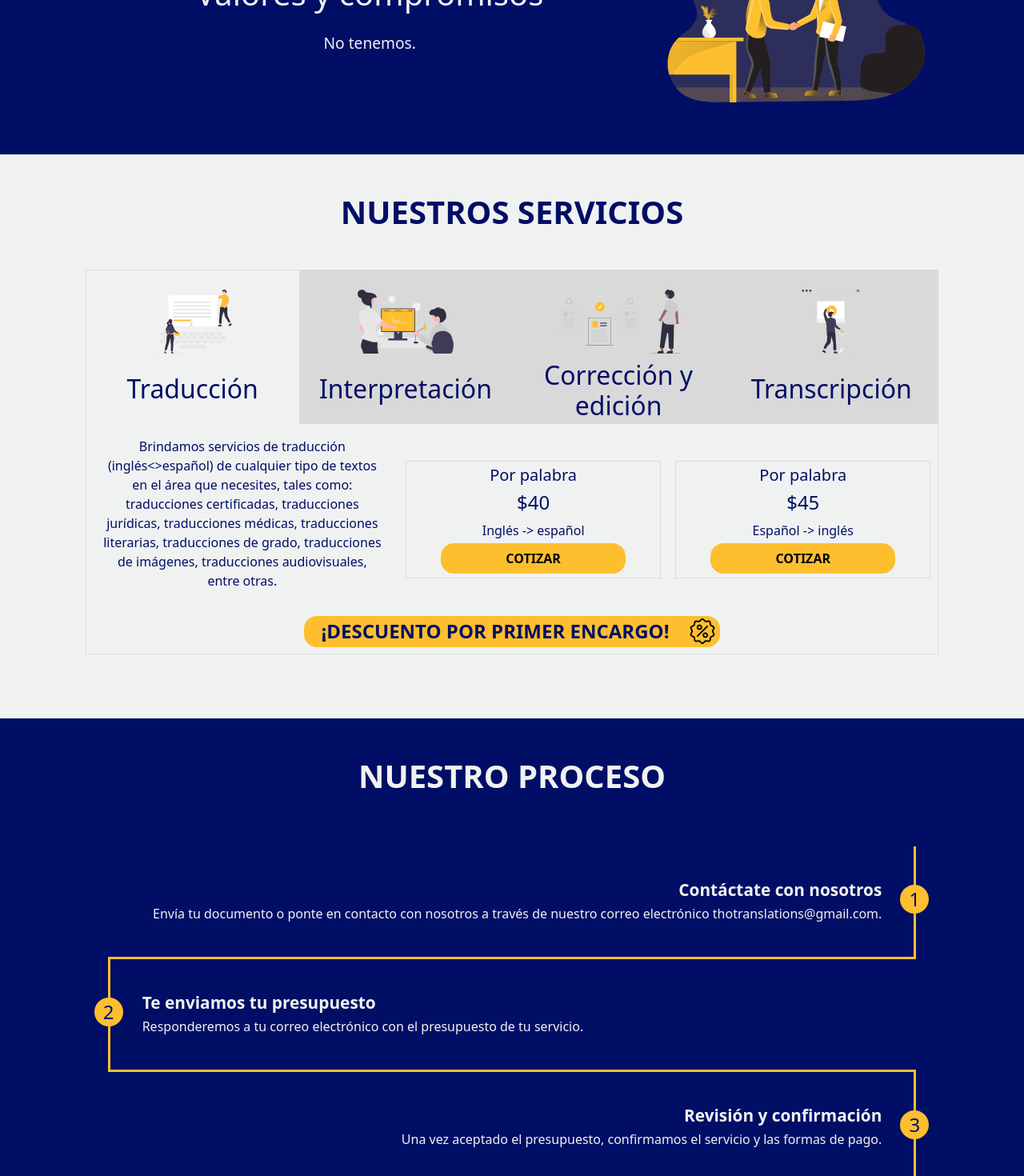
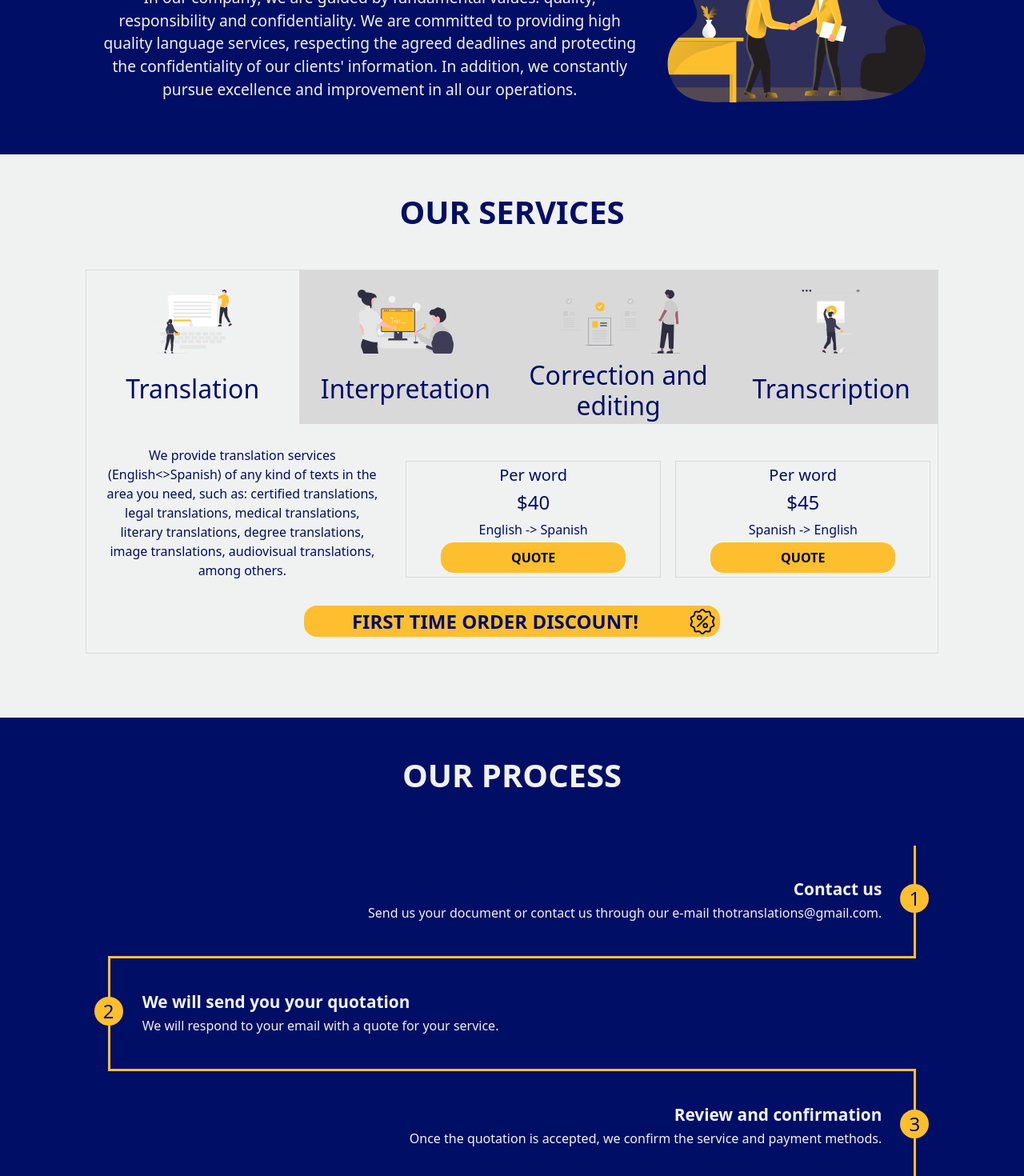
Before and after one commit to GagogoDev/ThotranslationsReact, a React (Vite) app: page / in a window 1280 px wide. Shown: the part 1330-2800 px from the top of the page at 80% size. Built offline with nearby package versions, Linux system fonts and the light colour scheme.

Commit message:
Traducciones EN y otras mejoras

```diff
--- a/src/assets/css/styles.css
+++ b/src/assets/css/styles.css
@@ -61,7 +61,7 @@ body {
     justify-content: center;
     align-items: center;
     overflow: hidden;
-    animation: desaparecer 1.5s forwards;
+    animation: desaparecer 2s forwards;
 }
 
 @keyframes desaparecer {
--- a/src/assets/translations/en/global.json
+++ b/src/assets/translations/en/global.json
@@ -9,92 +9,92 @@
         "lenguaje_imagen": "/icons/language/Usa-icon.png"
     },
     "nosotros": {
-        "quienes_somos_titulo": "Por traducir",
-        "quienes_somos_texto": "Por traducir",
-        "nuestro_enfoque_titulo": "Por traducir",
-        "nuestro_enfoque_texto": "Por traducir",
-        "valores_y_compromisos_titulo": "Por traducir",
-        "valores_y_compromisos_texto": "Tampoco tenemos en inglés"
+        "quienes_somos_titulo": "About us",
+        "quienes_somos_texto": "We are a translation and interpreting company dedicated to providing linguistic services and crossing communication and cultural barriers. We focus on being the link that facilitates understanding and collaboration in a globalized world, where the human factor is fundamental.",
+        "nuestro_enfoque_titulo": "Vision",
+        "nuestro_enfoque_texto": "Our vision is to encourage the recognition and appreciation of the translator's and interpreter´s work in society, thus contributing to the development of an interconnected world.",
+        "valores_y_compromisos_titulo": "Values and commitments",
+        "valores_y_compromisos_texto": "In our company, we are guided by fundamental values: quality, responsibility and confidentiality. We are committed to providing high quality language services, respecting the agreed deadlines and protecting the confidentiality of our clients' information. In addition, we constantly pursue excellence and improvement in all our operations."
     },
     "servicios": {
-        "titulo": "POR TRADUCIR",
-        "traduccion_title": "Por traducir",
-        "traduccion_desciption": "Por traducir",
-        "interpretacion_title": "Por traducir",
-        "interpretacion_desciption": "Por traducir",
-        "correccion_y_edicion_title": "Por traducir",
-        "correccion_y_edicion_desciption": "Por traducir",
-        "transcripcion_title": "Por traducir",
-        "transcripcion_desciption": "Por traducir",
+        "titulo": "OUR SERVICES",
+        "traduccion_title": "Translation",
+        "traduccion_desciption": "We provide translation services (English<>Spanish) of any kind of texts in the area you need, such as: certified translations, legal translations, medical translations, literary translations, degree translations, image translations, audiovisual translations, among others.",
+        "interpretacion_title": "Interpretation",
+        "interpretacion_desciption": "We provide interpreting services (English<>Spanish and Creole<>Spanish) of any kind in the area you need, such as: remote interpreting (VRI), conference interpreting, simultaneous interpreting, consecutive interpreting, telephone interpreting (OPI), among others.",
+        "correccion_y_edicion_title": "Correction and editing",
+        "correccion_y_edicion_desciption": "We provide correction, revision and editing services (English<>Spanish) of any kind in the area you need, such as: translations made with automatic translators, translations made with artificial intelligence, translations with errors, among others.",
+        "transcripcion_title": "Transcription",
+        "transcripcion_desciption": "We provide transcription services (English and Spanish) of any kind in the area you need, such as: transcriptions of educational videos, audio transcriptions, transcriptions for subtitles, among others.",
         "precios_1": {
-            "traduccion_title_1": "Por traducir",
-            "traduccion_detail_1": "Por traducir",
-            "traduccion_title_2": "Por traducir",
-            "traduccion_detail_2": "Por traducir"
+            "traduccion_title_1": "Per word",
+            "traduccion_detail_1": "English -> Spanish",
+            "traduccion_title_2": "Per word",
+            "traduccion_detail_2": "Spanish -> English"
         },
         "precios_2": {
-            "interpretacion_title_1": "Por traducir",
-            "interpretacion_detail_1": "Por traducir",
-            "interpretacion_title_2": "Por traducir",
-            "interpretacion_detail_2": "Por traducir"
+            "interpretacion_title_1": "Half day",
+            "interpretacion_detail_1": "",
+            "interpretacion_title_2": "Full day",
+            "interpretacion_detail_2": ""
         },
         "precios_3": {
-            "correccion_y_edicion_title_1": "Por traducir",
-            "correccion_y_edicion_detail_1": "Por traducir",
-            "correccion_y_edicion_title_2": "Por traducir",
-            "correccion_y_edicion_detail_2": "Por traducir",
-            "correccion_y_edicion_title_3": "Por traducir",
-            "correccion_y_edicion_detail_3": "Por traducir",
-            "correccion_y_edicion_title_4": "Por traducir",
-            "correccion_y_edicion_detail_4": "Por traducir"
+            "correccion_y_edicion_title_1": "Per translated word",
+            "correccion_y_edicion_detail_1": "Bilingual",
+            "correccion_y_edicion_title_2": "Per page",
+            "correccion_y_edicion_detail_2": "Bilingual",
+            "correccion_y_edicion_title_3": "Per word",
+            "correccion_y_edicion_detail_3": "Monolingual",
+            "correccion_y_edicion_title_4": "Per page",
+            "correccion_y_edicion_detail_4": "Monolingual"
         },
         "precios_4": {
-            "interpretacion_title_1": "Por traducir",
-            "interpretacion_detail_1": "Por traducir",
-            "interpretacion_title_2": "Por traducir",
-            "interpretacion_detail_2": "Por traducir",
-            "interpretacion_title_3": "Por traducir",
-            "interpretacion_detail_3": "Por traducir"
+            "interpretacion_title_1": "Per minute",
+            "interpretacion_detail_1": "1 to 2 speakers",
+            "interpretacion_title_2": "Per minute",
+            "interpretacion_detail_2": "3 to 6 speakers",
+            "interpretacion_title_3": "Per minute",
+            "interpretacion_detail_3": "+7 speakers"
         },
-        "cotizar": "POR TRADUCIR",
-        "descuento": "POR TRADUCIR!"
+        "cotizar": "QUOTE",
+        "descuento": "FIRST TIME ORDER DISCOUNT!"
     },
     "proceso": {
-        "titulo": "POR TRADUCIR",
-        "title_1": "Por traducir",
-        "descripcion_1": "Por traducir",
-        "title_2": "Por traducir",
-        "descripcion_2": "Por traducir",
-        "title_3": "Por traducir",
-        "descripcion_3": "Por traducir",
-        "title_4": "Por traducir",
-        "descripcion_4": "Por traducir"
+        "titulo": "OUR PROCESS",
+        "title_1": "Contact us",
+        "descripcion_1": "Send us your document or contact us through our e-mail thotranslations@gmail.com.",
+        "title_2": "We will send you your quotation",
+        "descripcion_2": "We will respond to your email with a quote for your service.",
+        "title_3": "Review and confirmation",
+        "descripcion_3": "Once the quotation is accepted, we confirm the service and payment methods.",
+        "title_4": "Service",
+        "descripcion_4": "We deliver your service."
     },
     "contacto": {
-        "titulo": "POR TRADUCIR",
-        "nombre": "Por traducir",
-        "correo": "Por traducir",
-        "telefono": "Por traducir",
-        "servicio": "Por traducir",
-        "mensaje": "Por traducir",
-        "alternativa_1": "Por traducir",
-        "alternativa_2": "Por traducir",
-        "alternativa_3": "Por traducir",
-        "alternativa_4": "Por traducir",
-        "enviar": "POR TRADUCIR",
-        "mensaje_enviado": "Por traducir",
+        "titulo": "CONTACT  US",
+        "nombre": "Name",
+        "correo": "E-mail",
+        "telefono": "Phone",
+        "servicio": "Service",
+        "mensaje": "Message",
+        "alternativa_1": "Translation",
+        "alternativa_2": "Interpretation",
+        "alternativa_3": "Correction and editing",
+        "alternativa_4": "Transcription",
+        "enviar": "SEND",
+        "mensaje_enviado": "Message sent",
         "mensaje_enviado_text": "Por traducir",
-        "mensaje_no_enviado": "Por traducir",
-        "mensaje_no_enviado_text_default": "Por traducir",
-        "mensaje_no_enviado_text_solicitudes": "Por traducir"
+        "mensaje_no_enviado": "Message not sent",
+        "mensaje_no_enviado_text_default": "Unexpected problem occurred, try again later",
+        "mensaje_no_enviado_text_solicitudes": "Too many requests, please wait a while"
     },
     "footer": {
-        "direccion": "Por traducir",
-        "direccion_text": "Por traducir",
-        "llamanos": "Por traducir",
-        "llamanos_text": "Por traducir",
-        "escribenos": "Por traducir",
-        "escribenos_text": "Por traducir",
-        "copyright": "Por traducir"
+        "direccion": "Address",
+        "direccion_text": "Mail",
+        "llamanos": "Call us at",
+        "llamanos_text": "Chile: +569 1111 1111",
+        "escribenos": "Write us at",
+        "escribenos_text": "thotranslations@gmail.com",
+        "copyright": "Thotranslations all rights reserved"
     }
 }
--- a/src/assets/translations/es/global.json
+++ b/src/assets/translations/es/global.json
@@ -14,7 +14,7 @@
         "nuestro_enfoque_titulo": "Nuestro enfoque",
         "nuestro_enfoque_texto": "Nuestro enfoque es fomentar el reconocimiento y la valoración del trabajo del traductor y el intérprete en la sociedad, contribuyendo así al desarrollo de un mundo interconectado.",
         "valores_y_compromisos_titulo": "Valores y compromisos",
-        "valores_y_compromisos_texto": "No tenemos."
+        "valores_y_compromisos_texto": "En nuestra empresa, nos guiamos por valores fundamentales: calidad, responsabilidad y confidencialidad. Nos comprometemos a ofrecer servicios lingüísticos de alta calidad, cumpliendo con los plazos acordados y protegiendo la confidencialidad de la información de nuestros clientes. Además, buscamos constantemente la excelencia y la mejora continua en todas nuestras operaciones."
     },
     "servicios": {
         "titulo": "NUESTROS SERVICIOS",
@@ -94,7 +94,7 @@
         "llamanos": "Llámanos",
         "llamanos_text": "Chile: +569 1111 1111",
         "escribenos": "Escríbenos",
-        "escribenos_text": "algo@algo.com",
+        "escribenos_text": "thotranslations@gmail.com.",
         "copyright": "Thotranslations todos los derechos reservados"
     }
 }
--- a/src/components/sections/Navbar.jsx
+++ b/src/components/sections/Navbar.jsx
@@ -15,23 +15,30 @@ import { Link } from 'react-scroll';
 
 export const Navbar = () => {
     // Translations
-    const [language, setlanguage] = useState('es');
+    const [currentLanguage, setCurrentLanguage] = useState('es');
     const [t, i18n] = useTranslation('global');
 
     const onChangeLanguage = () => {
-        switch (language) {
+        switch (currentLanguage) {
             case 'es':
                 i18n.changeLanguage('en');
-                setlanguage('en');
+                setCurrentLanguage('en');
+                window.localStorage.setItem('language', 'en');
                 break;
             case 'en':
                 i18n.changeLanguage('es');
-                setlanguage('es');
+                setCurrentLanguage('es');
+                window.localStorage.setItem('language', 'es');
                 break;
             default:
                 break;
         }
     };
+
+    useEffect(() => {
+        const languageLocalStorage = window.localStorage.getItem('language');
+        if (languageLocalStorage != currentLanguage) onChangeLanguage();
+    }, []);
 
     return (
         <nav className="navbar navbar-expand-lg navbar-light bg-light fixed-top">
```
